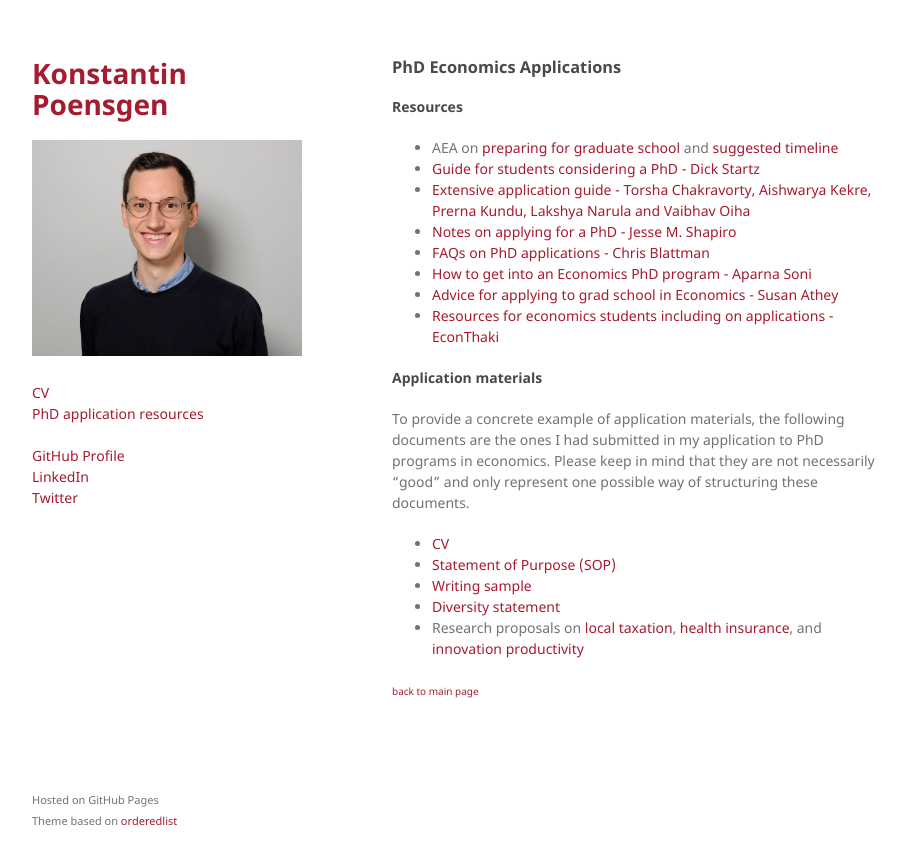
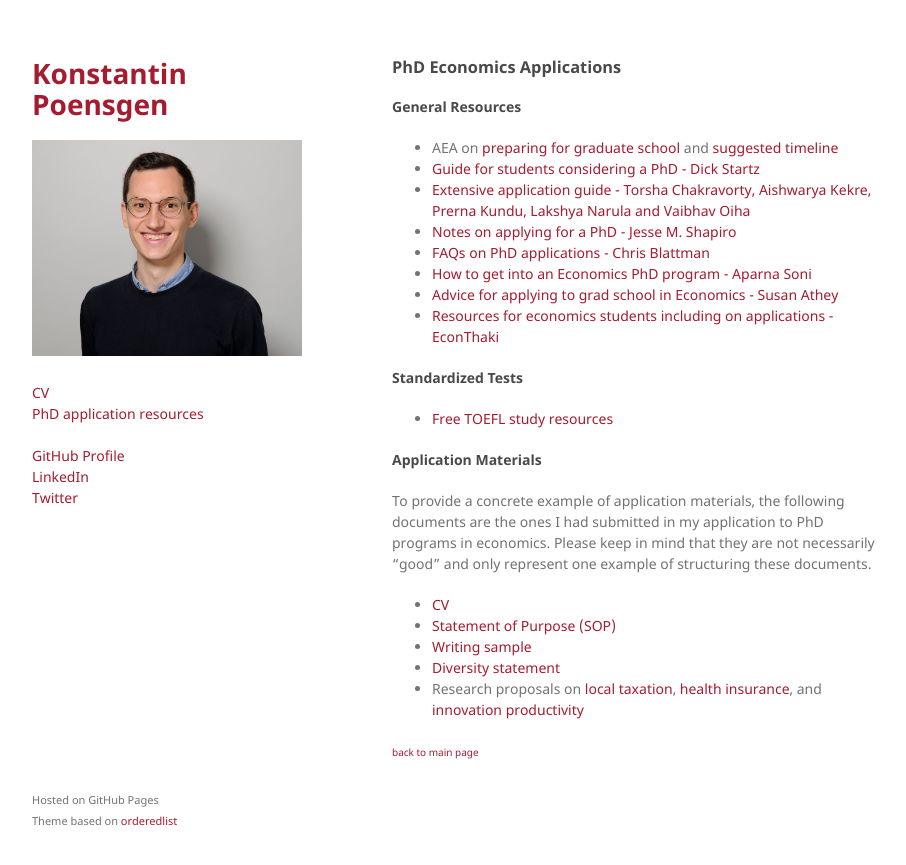
Before and after one commit to konstantinpoensgen/konstantinpoensgen.github.io, a Jekyll site: the page built from pages/phd-economics-application-advice.md, in a window 1280 px wide. Shown: the top 865 px of the page, without its empty margins (178-1084 px from the left). Built offline with Jekyll 4.4.1, drawn with Linux system fonts in a browser that asks for light colours; our own code applies the rules of GitHub Pages for plain Markdown files.

Commit message:
Integrating TOEFL resources in PhD application resources

```diff
--- a/pages/phd-economics-application-advice.md
+++ b/pages/phd-economics-application-advice.md
@@ -4,7 +4,7 @@ layout: default
 
 ### PhD Economics Applications
 
-#### Resources
+#### General Resources
 
 - AEA on [preparing for graduate school](https://www.aeaweb.org/resources/students/grad-prep) and [suggested timeline](https://www.aeaweb.org/resources/students/grad-prep/timeline)
 - [Guide for students considering a PhD - Dick Startz](https://econ.ucsb.edu/~startz/A%20Guide%20for%20UCSB%20Undergraduates%20Considering%20a%20PhD%20in%20Economics.pdf)
@@ -15,9 +15,12 @@ layout: default
 - [Advice for applying to grad school in Economics - Susan Athey](https://gsb-faculty.stanford.edu/susan-athey/professional-advice/)
 - [Resources for economics students including on applications - EconThaki](https://econthaki.github.io/recursos/2021/01/05/recursos.html)
 
-#### Application materials
+#### Standardized Tests
+- [Free TOEFL study resources](./pages/free-toefl-prep.html)
 
-To provide a concrete example of application materials, the following documents are the ones I had submitted in my application to PhD programs in economics. Please keep in mind that they are not necessarily "good" and only represent one possible way of structuring these documents.
+#### Application Materials
+
+To provide a concrete example of application materials, the following documents are the ones I had submitted in my application to PhD programs in economics. Please keep in mind that they are not necessarily "good" and only represent one example of structuring these documents.
 
 - [CV]({{ konstantinpoensgen.github.io }}/docs/phd_applications/cv_poensgen.pdf)
 - [Statement of Purpose (SOP)]({{ konstantinpoensgen.github.io }}/docs/phd_applications/poensgen_sop_harvard_econ.pdf)
```
Also changed, not shown: README.md (+1 -2 lines), pages/free-toefl-prep.md (+1 -1 lines).
